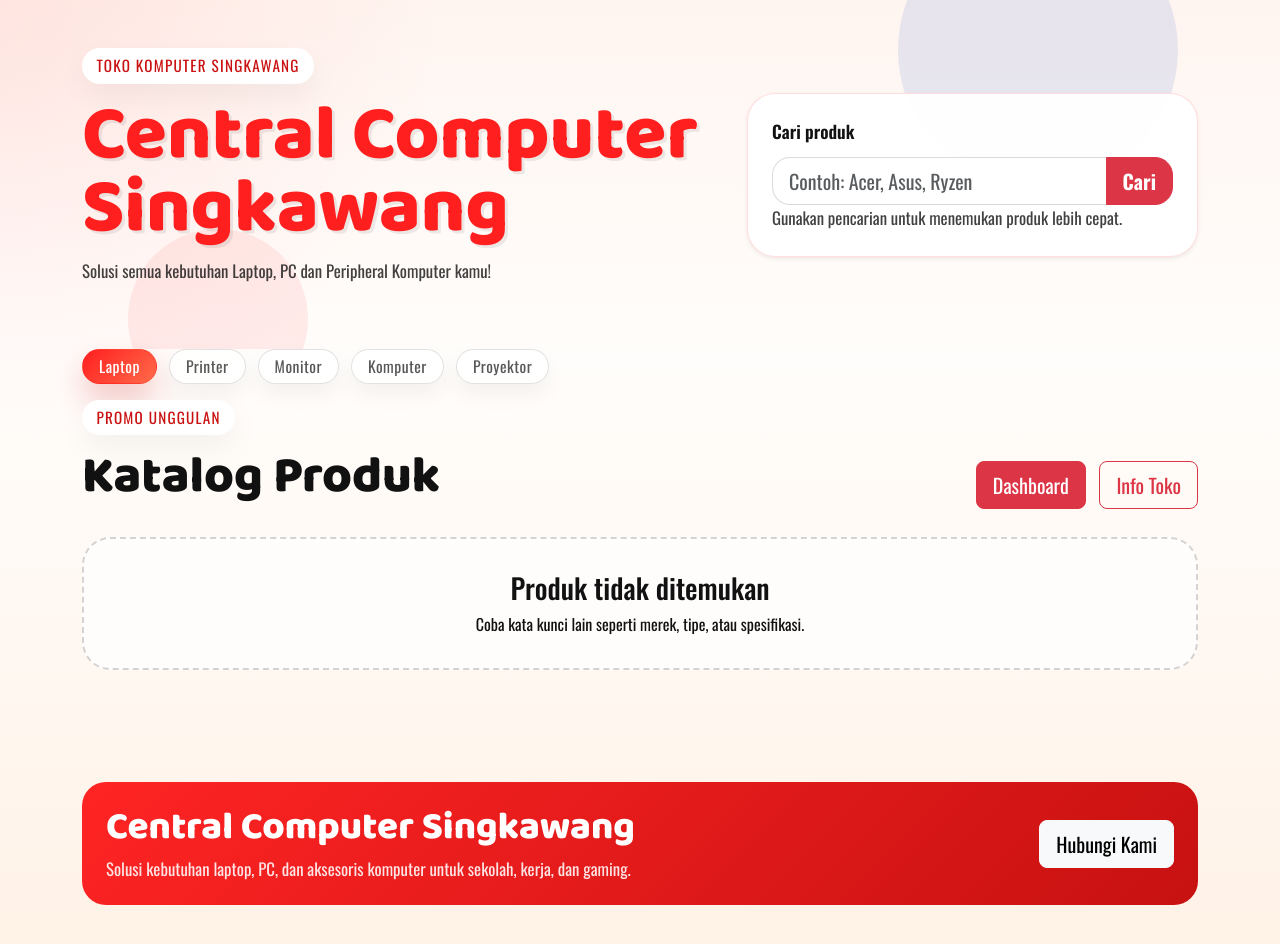
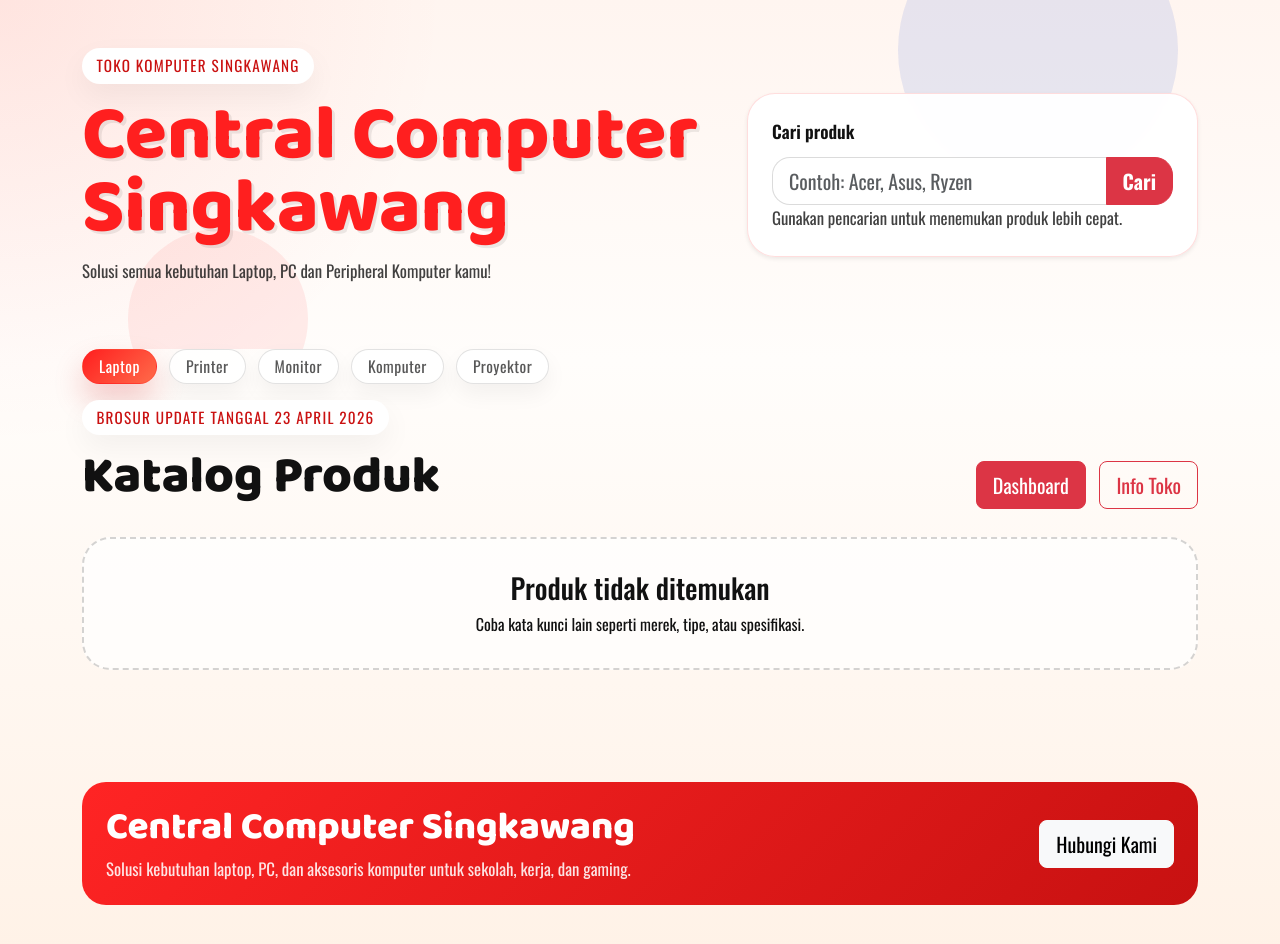
Before and after one commit to zwatchdev/katalogcencom, a website: page index.html in a window 1280 px wide. Drawn offline with nearby package versions, Linux system fonts and the light colour scheme; some packages are replaced by stand-ins of ours; no server answers; a script that the page names is missing.

Commit message:
Update index.html

```diff
--- a/index.html
+++ b/index.html
@@ -63,7 +63,7 @@
             <button class="catalog-category-chip" type="button" data-product-type="Komputer">Komputer</button>
             <button class="catalog-category-chip" type="button" data-product-type="Proyektor">Proyektor</button>
           </div>
-          <span class="section-kicker">Promo Unggulan</span>
+          <span class="section-kicker">Brosur Update tanggal 23 April 2026</span>
           <h2 class="section-title">Katalog Produk</h2>
         </div>
         <div class="section-actions">
```
